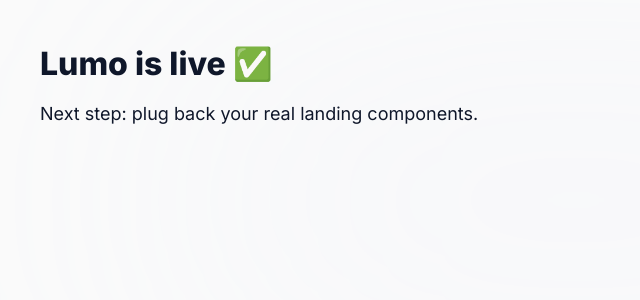
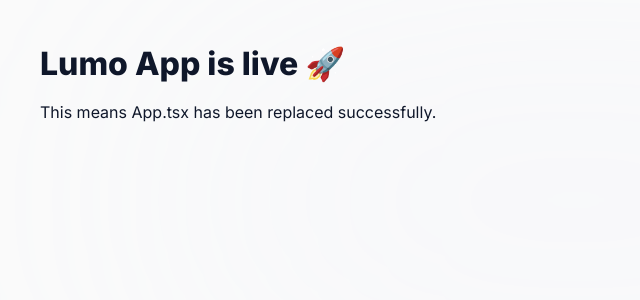
Before and after one commit to jeffthecool9/lumo3.0, a React (Vite) app: page / in a window 1280 px wide. Shown: the top 300 px of the page, without its empty margins (0-640 px from the left). Built offline with nearby package versions, Linux system fonts and the light colour scheme.

Commit message:
Update App.tsx

```diff
--- a/src/App.tsx
+++ b/src/App.tsx
@@ -3,9 +3,11 @@ import React from "react";
 export default function App() {
   return (
     <div style={{ padding: 40 }}>
-      <h1 style={{ fontSize: 32, fontWeight: 800 }}>Lumo is live ✅</h1>
-      <p style={{ marginTop: 12, fontSize: 18 }}>
-        Next step: plug back your real landing components.
+      <h1 style={{ fontSize: 32, fontWeight: 800 }}>
+        Lumo App is live 🚀
+      </h1>
+      <p style={{ marginTop: 12 }}>
+        This means App.tsx has been replaced successfully.
       </p>
     </div>
   );
```
